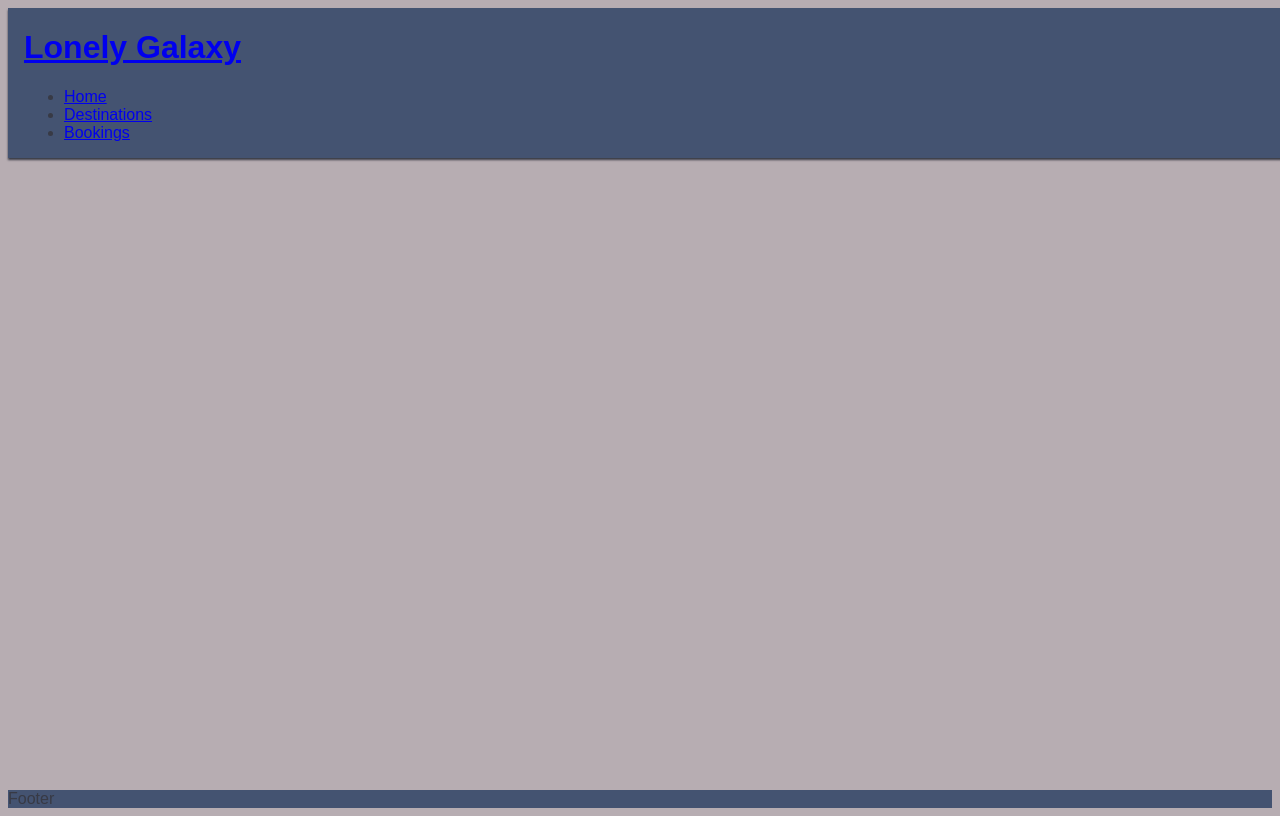
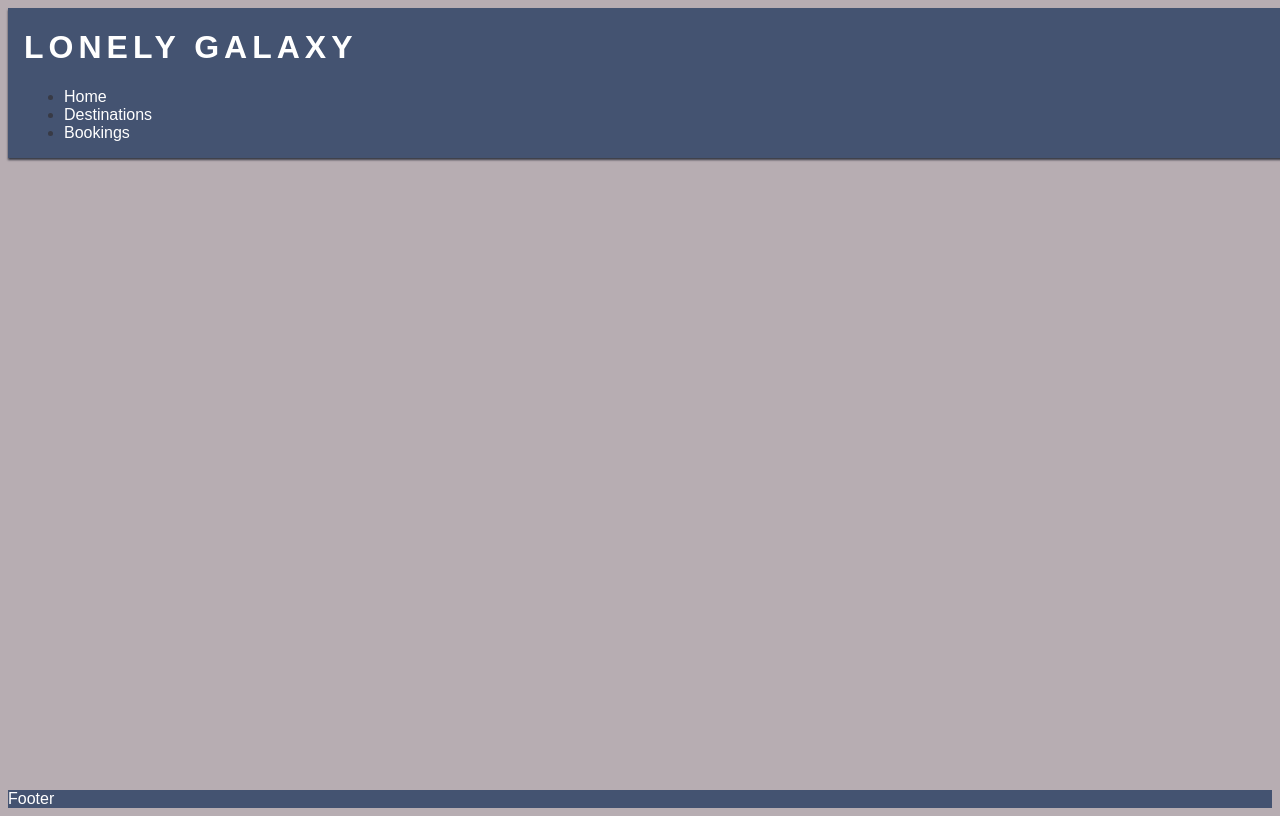
Before and after one commit to Sarah-Bue/lonely-galaxy, a plain HTML site: page index.html in a window 1280 px wide. Drawn offline with Linux system fonts and the light colour scheme.

Commit message:
style logo to remove link appearance

```diff
--- a/assets/css/style.css
+++ b/assets/css/style.css
@@ -20,6 +20,8 @@ body {
 
 h1 {
     font-family: "Orbitron", sans-serif; /* why is this not displaying correctly? */
+    text-transform: uppercase;
+    letter-spacing: 5px;
 }
 
 /* Header Styles*/
@@ -32,6 +34,11 @@ header {
     box-shadow: 0 2px 2px #383a45;
 }
 
+header a {
+    text-decoration: none;
+    color: #ffffff;
+}
+
 
 /* Main Styles */
 main {
@@ -42,4 +49,5 @@ main {
 /* Footer Styles */
 footer {
     background-color: #445371;
+    color: #ffffff;
 }
```
